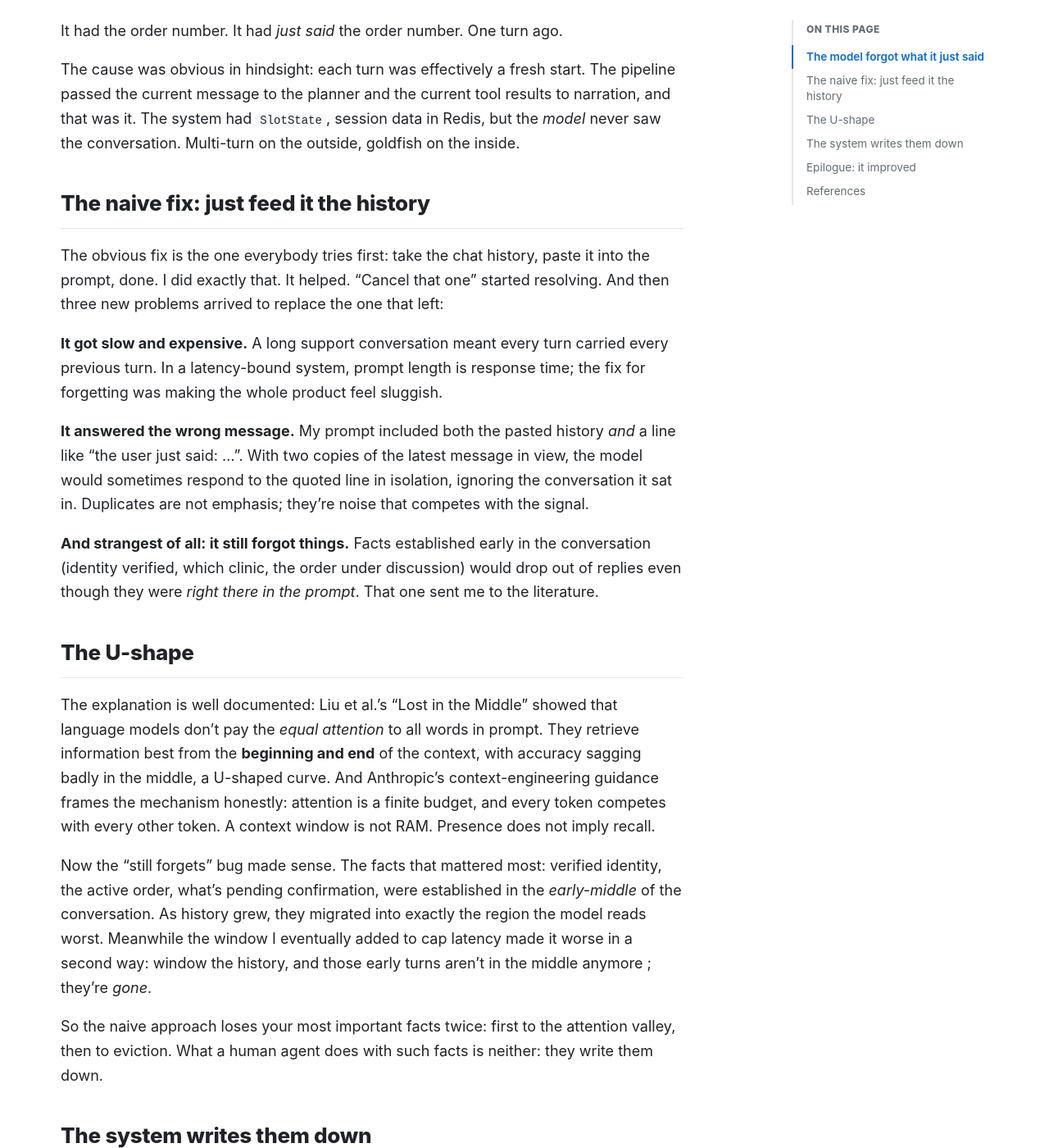
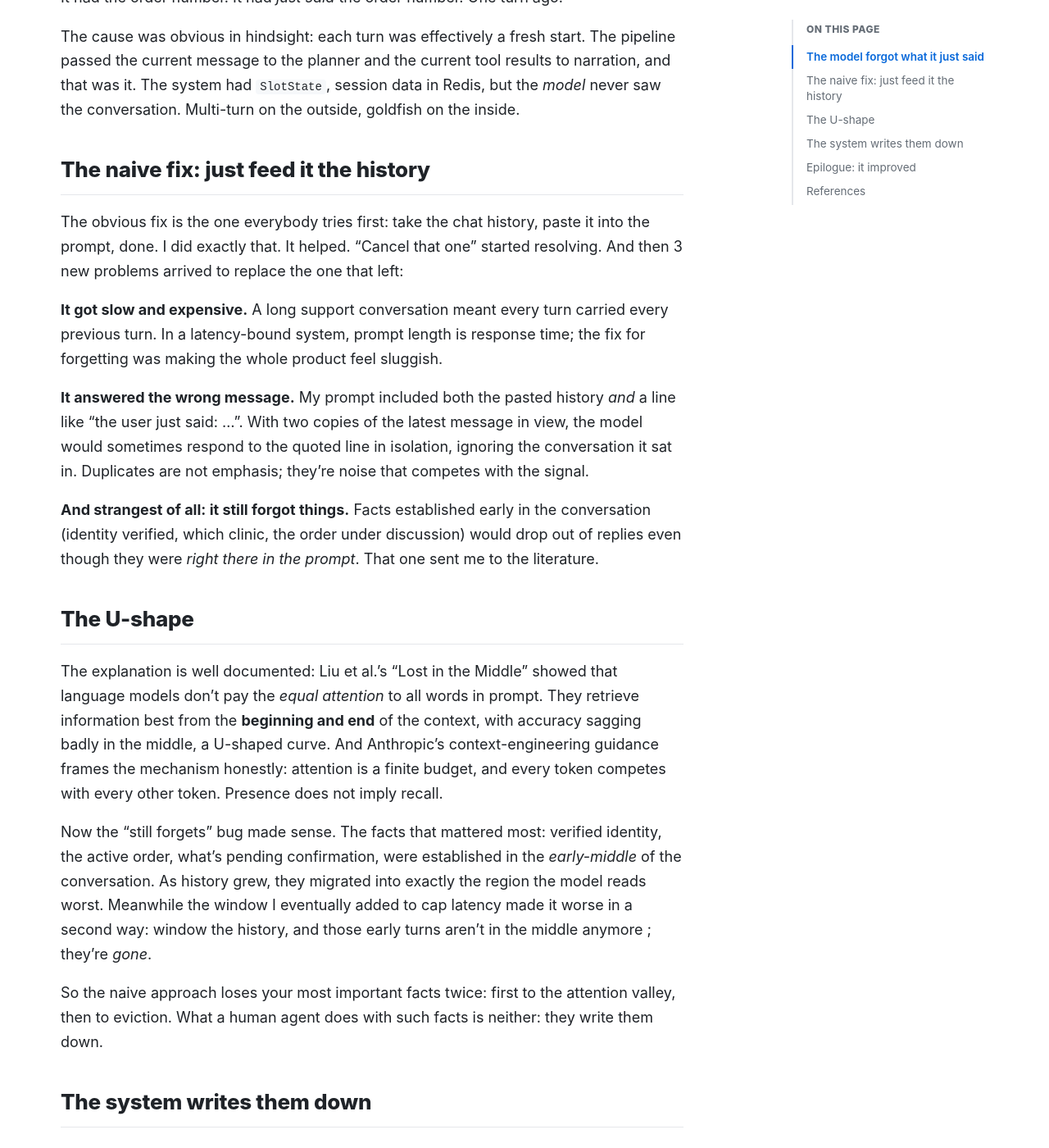
Before and after one commit to tungnhitran/tungnhitran.github.io, a Jekyll site: the page built from _posts/2026-08-27-the-context-window.md, in a window 1280 px wide and 1400 px high, scrolled down 544 px. Shown: the whole window at 82% size. Built offline with Jekyll 4.4.1, drawn with Linux system fonts in a browser that asks for light colours; some of the changed text lies outside the part shown.

Commit message:
Revise title and enhance clarity in context window post
Updated the title and improved clarity throughout the post. Adjusted phrasing for better readability and removed redundant elements.

```diff
--- a/_posts/2026-08-27-the-context-window.md
+++ b/_posts/2026-08-27-the-context-window.md
@@ -1,6 +1,6 @@
 ---
 layout: post
-title: "Part 6: The Context Window Deserved Its Own Post"
+title: "Part 6: Mind Your Context"
 date: 2026-08-27 09:00:00 +1000
 series: "Building an Agentic AI Support System for a Healthcare Provider"
 tags: [LLM, Context-engineering, Agents]
@@ -18,7 +18,7 @@ The cause was obvious in hindsight: each turn was effectively a fresh start. The
 
 ## The naive fix: just feed it the history
 
-The obvious fix is the one everybody tries first: take the chat history, paste it into the prompt, done. I did exactly that. It helped. "Cancel that one" started resolving. And then three new problems arrived to replace the one that left:
+The obvious fix is the one everybody tries first: take the chat history, paste it into the prompt, done. I did exactly that. It helped. "Cancel that one" started resolving. And then 3 new problems arrived to replace the one that left:
 
 **It got slow and expensive.** A long support conversation meant every turn carried every previous turn. In a latency-bound system, prompt length is response time; the fix for forgetting was making the whole product feel sluggish.
 
@@ -28,7 +28,7 @@ The obvious fix is the one everybody tries first: take the chat history, paste i
 
 ## The U-shape
 
-The explanation is well documented: Liu et al.'s "Lost in the Middle" showed that language models don't pay the *equal attention* to all words in prompt. They retrieve information best from the **beginning and end** of the context, with accuracy sagging badly in the middle, a U-shaped curve. And Anthropic's context-engineering guidance frames the mechanism honestly: attention is a finite budget, and every token competes with every other token. A context window is not RAM. Presence does not imply recall.
+The explanation is well documented: Liu et al.'s "Lost in the Middle" showed that language models don't pay the *equal attention* to all words in prompt. They retrieve information best from the **beginning and end** of the context, with accuracy sagging badly in the middle, a U-shaped curve. And Anthropic's context-engineering guidance frames the mechanism honestly: attention is a finite budget, and every token competes with every other token. Presence does not imply recall.
 
 Now the "still forgets" bug made sense. The facts that mattered most: verified identity, the active order, what's pending confirmation, were established in the *early-middle* of the conversation. As history grew, they migrated into exactly the region the model reads worst. Meanwhile the window I eventually added to cap latency made it worse in a second way: window the history, and those early turns aren't in the middle anymore ; they're *gone*.
 
```
Also changed, not shown: other parts of _posts/2026-08-27-the-context-window.md (+2 -2 lines).
